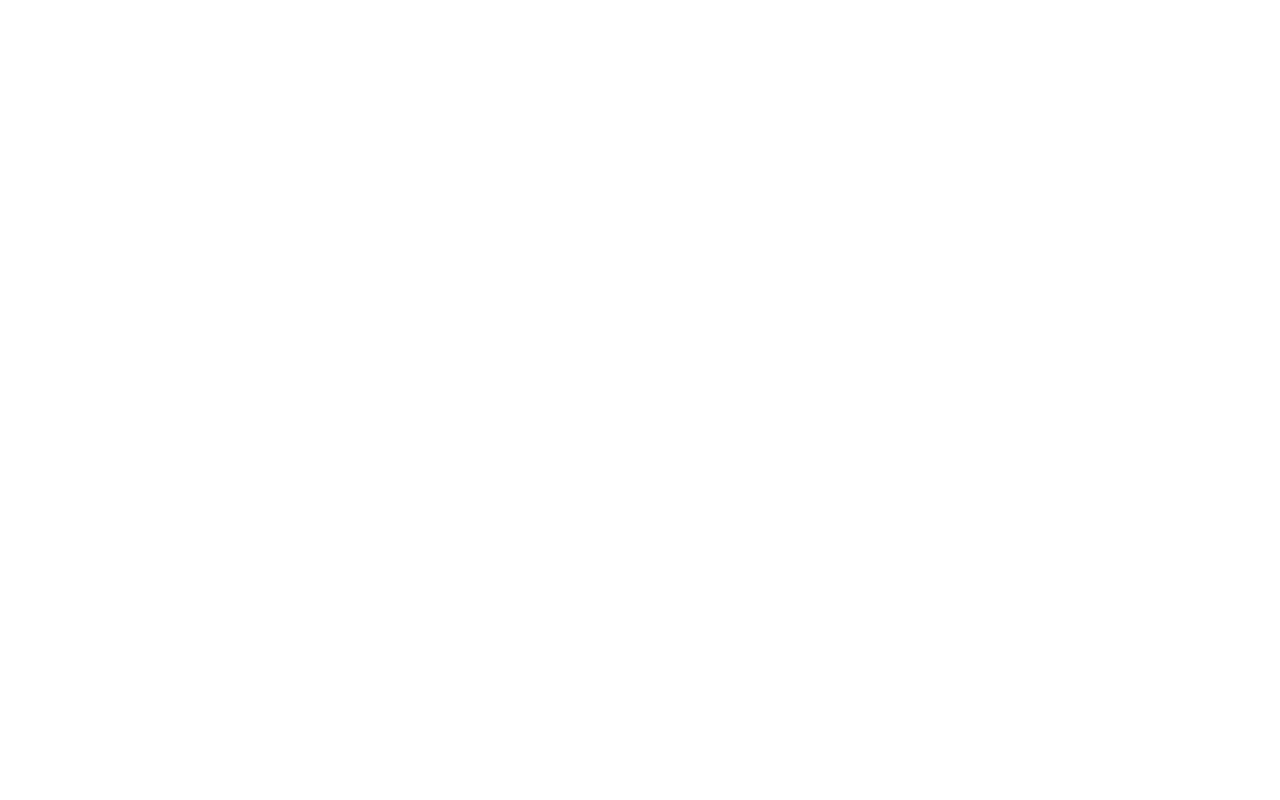
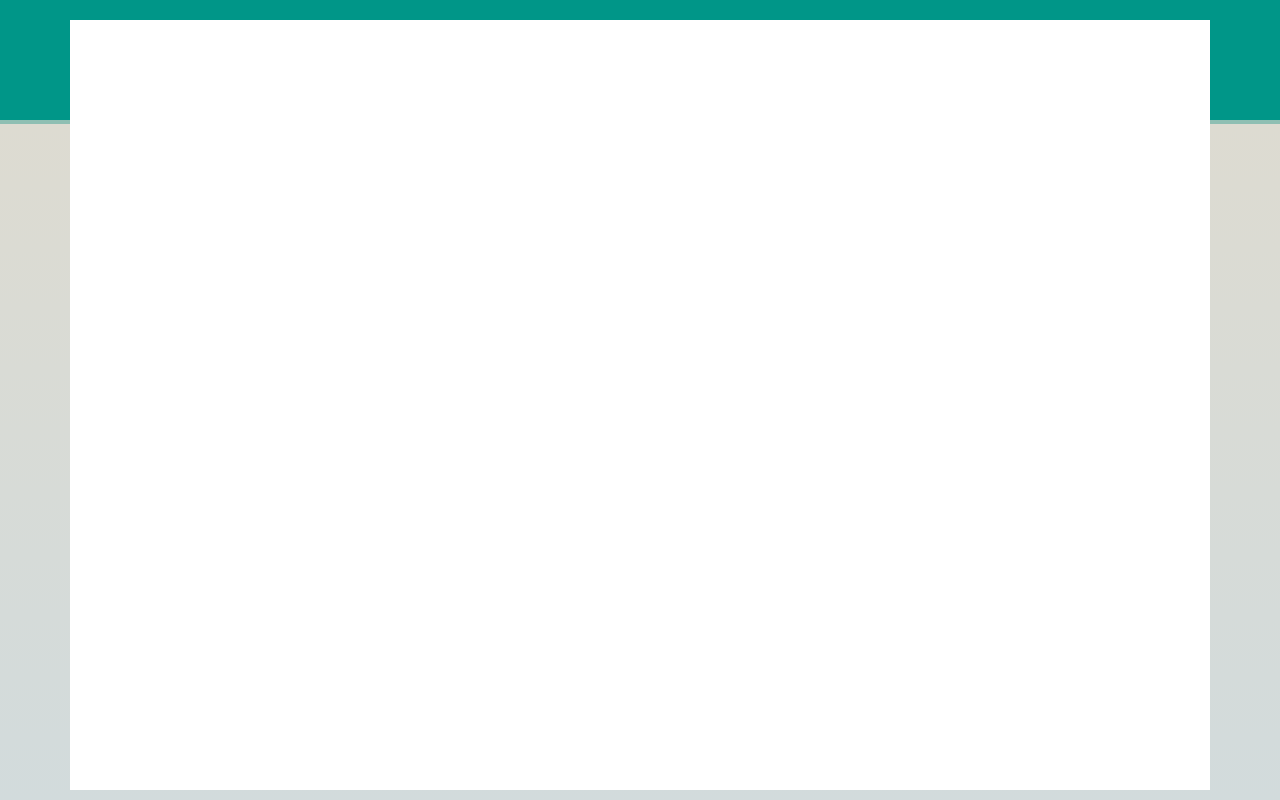
Before and after one commit to Vittoriocorradi/vue-boolzapp, a plain HTML site: page milestone-1/index.html in a window 1280 px wide. Drawn offline with nearby package versions, Linux system fonts and the light colour scheme.

Commit message:
Background e app container

```diff
--- a/milestone-1/css/style.css
+++ b/milestone-1/css/style.css
@@ -13,3 +13,22 @@ RESET
 [v-cloak] {
     display: none;
 }
+
+/*
+--------
+BODY
+--------
+*/
+
+body {
+    height: 100vh;
+    background: linear-gradient(to bottom,#009688 15%, #8fbfb3 15%, #8fbfb3 15.5%, #dddbd1 15.5%, #d2dbdc);
+    padding: 1.25rem 0 .625rem;
+}
+
+.big-container {
+    background-color: #fff;
+    max-width: 71.25rem;
+    height: 100%;
+    margin: 0 auto;
+}
--- a/milestone-1/index.html
+++ b/milestone-1/index.html
@@ -16,7 +16,7 @@
 <body>
 
     <!-- Vue Container -->
-    <div id="app" v-cloak>
+    <div id="app" class="big-container" v-cloak>
 
     </div>
     <!-- VueJS -->
```
